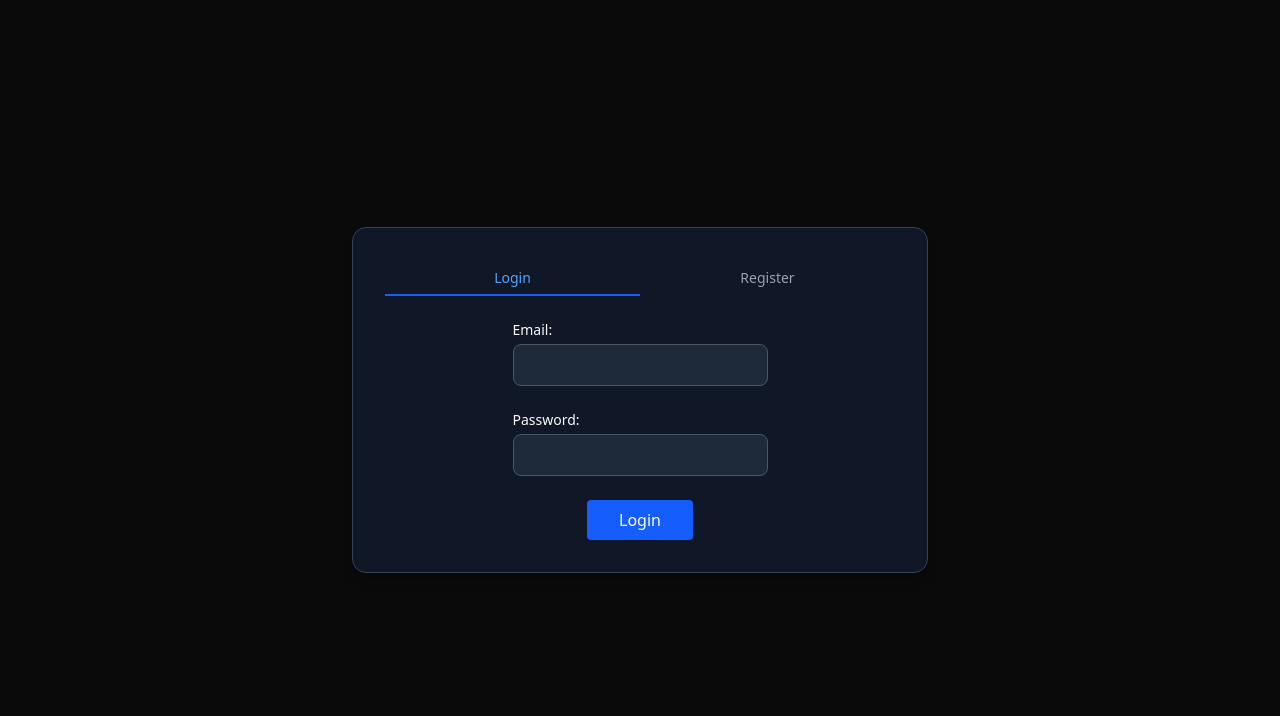
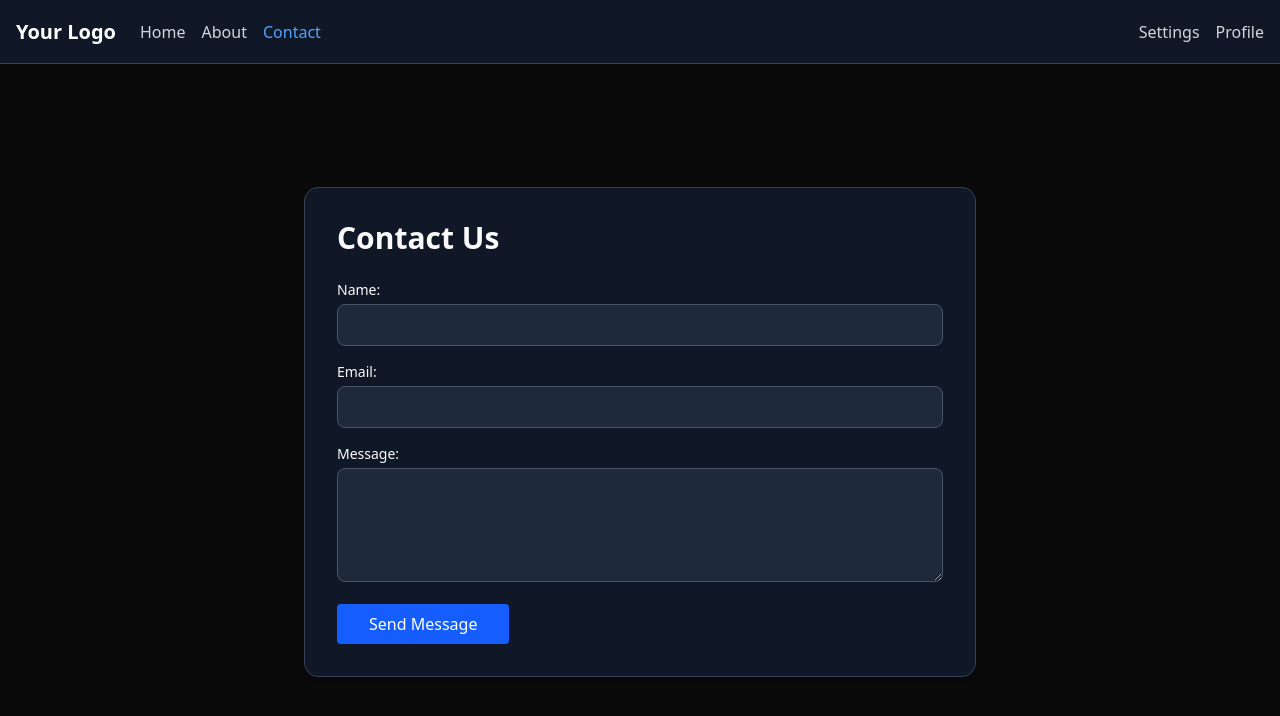
Before and after one commit to tamerugur/LearningStuff, a React (Vite) app in the folder frontend/: page /contact in a window 1280 px wide. Shown: the top 716 px of the page. Built offline with nearby package versions, Linux system fonts and the light colour scheme; no server answers.

Commit message:
ui bugfix and added react router

```diff
--- a/frontend/package.json
+++ b/frontend/package.json
@@ -20,6 +20,7 @@
     "react": "^19.1.0",
     "react-dom": "^19.1.0",
     "react-hook-form": "^7.57.0",
+    "react-router-dom": "^7.6.2",
     "tailwind-merge": "^3.3.0",
     "tailwindcss": "^4.1.8",
     "zod": "^3.25.51"
--- a/frontend/src/App.tsx
+++ b/frontend/src/App.tsx
@@ -1,13 +1,22 @@
-import { User } from './components/User'
+import { Header } from "./components/Header";
+import { Routes, Route } from "react-router-dom";
+import { Home } from "./pages/Home";
+import { About } from "./pages/About";
+import { Contact } from "./pages/Contact";
 
 function App() {
   return (
-    <div className="min-h-screen flex items-center justify-center bg-background text-foreground p-4">
-      <div className="p-8 shadow-lg rounded-xl border border-gray-200 dark:border-gray-700 bg-white dark:bg-gray-900 w-full max-w-xl">
-        <User />
-      </div>
+    <div className="min-h-screen bg-background text-foreground">
+      <Header />
+      <main className="pt-16">
+        <Routes>
+          <Route path="/" element={<Home />} />
+          <Route path="/about" element={<About />} />
+          <Route path="/contact" element={<Contact />} />
+        </Routes>
+      </main>
     </div>
-  )
+  );
 }
 
-export default App
+export default App;
--- /dev/null
+++ b/frontend/src/components/Header.tsx
@@ -0,0 +1,64 @@
+import { Link, useLocation } from "react-router-dom";
+
+export function Header() {
+  const location = useLocation();
+
+  const isActive = (path: string) => {
+    return location.pathname === path;
+  };
+
+  return (
+    <header className="fixed top-0 left-0 right-0 h-16 bg-white dark:bg-gray-900 border-b border-gray-200 dark:border-gray-700 z-50">
+      <div className="max-w-7xl mx-auto h-full px-4 flex items-center justify-between">
+        <div className="flex items-center gap-6">
+          <Link
+            to="/"
+            className="text-xl font-semibold text-gray-900 dark:text-white"
+          >
+            Your Logo
+          </Link>
+          <nav className="hidden sm:flex items-center gap-4">
+            <Link
+              to="/"
+              className={`transition ${
+                isActive("/")
+                  ? "text-blue-600 dark:text-blue-400"
+                  : "text-gray-600 hover:text-gray-900 dark:text-gray-300 dark:hover:text-white"
+              }`}
+            >
+              Home
+            </Link>
+            <Link
+              to="/about"
+              className={`transition ${
+                isActive("/about")
+                  ? "text-blue-600 dark:text-blue-400"
+                  : "text-gray-600 hover:text-gray-900 dark:text-gray-300 dark:hover:text-white"
+              }`}
+            >
+              About
+            </Link>
+            <Link
+              to="/contact"
+              className={`transition ${
+                isActive("/contact")
+                  ? "text-blue-600 dark:text-blue-400"
+                  : "text-gray-600 hover:text-gray-900 dark:text-gray-300 dark:hover:text-white"
+              }`}
+            >
+              Contact
+            </Link>
+          </nav>
+        </div>
+        <div className="flex items-center gap-4">
+          <button className="text-gray-600 hover:text-gray-900 dark:text-gray-300 dark:hover:text-white transition">
+            Settings
+          </button>
+          <button className="text-gray-600 hover:text-gray-900 dark:text-gray-300 dark:hover:text-white transition">
+            Profile
+          </button>
+        </div>
+      </div>
+    </header>
+  );
+}
--- a/frontend/src/components/User.tsx
+++ b/frontend/src/components/User.tsx
@@ -6,13 +6,28 @@ export function User() {
   const [activeTab, setActiveTab] = useState<"register" | "login">("login");
   const [direction, setDirection] = useState<"left" | "right">("left");
   const [contentHeight, setContentHeight] = useState<number>(0);
+  const [isMounted, setIsMounted] = useState(false);
   const loginRef = useRef<HTMLDivElement>(null);
   const registerRef = useRef<HTMLDivElement>(null);
 
   useEffect(() => {
+    const timer = setTimeout(() => {
+      setIsMounted(true);
+    }, 100);
+    return () => clearTimeout(timer);
+  }, []);
+
+  useEffect(() => {
     const activeRef = activeTab === "login" ? loginRef : registerRef;
     if (activeRef.current) {
+      const resizeObserver = new ResizeObserver(() => {
+        if (activeRef.current) {
+          setContentHeight(activeRef.current.scrollHeight);
+        }
+      });
+      resizeObserver.observe(activeRef.current);
       setContentHeight(activeRef.current.scrollHeight);
+      return () => resizeObserver.disconnect();
     }
   }, [activeTab]);
 
@@ -79,12 +94,18 @@ export function User() {
       </div>
 
       <div
-        className="transition-all duration-1100 ease-in-out overflow-hidden relative"
+        className={`relative overflow-hidden ${
+          isMounted ? "transition-height duration-300 ease-out" : ""
+        }`}
         style={{ height: contentHeight }}
       >
         <div
           ref={loginRef}
-          className={`absolute w-full transition-all duration-1100 ease-in-out ${
+          className={`absolute w-full ${
+            isMounted
+              ? "transition-[transform,opacity] duration-1100 ease-in-out"
+              : ""
+          } ${
             activeTab === "login"
               ? "translate-y-0 opacity-100"
               : "-translate-y-full opacity-0"
@@ -94,7 +115,11 @@ export function User() {
         </div>
         <div
           ref={registerRef}
-          className={`absolute w-full transition-all duration-1100 ease-in-out ${
+          className={`absolute w-full ${
+            isMounted
+              ? "transition-[transform,opacity] duration-1100 ease-in-out"
+              : ""
+          } ${
             activeTab === "register"
               ? "translate-y-0 opacity-100"
               : "translate-y-full opacity-0"
--- a/frontend/src/components/UserLogin.tsx
+++ b/frontend/src/components/UserLogin.tsx
@@ -5,7 +5,7 @@ export function UserLogin() {
         <div className="flex flex-col items-center gap-1">
           <div className="w-1/2">
             <label className="block mb-1 font-medium text-sm text-left">
-              Email:
+              Email/Username:
             </label>
             <input
               type="email"
--- a/frontend/src/main.tsx
+++ b/frontend/src/main.tsx
@@ -1,9 +1,10 @@
-import { StrictMode } from "react";
-import { createRoot } from "react-dom/client";
+import React from "react";
+import ReactDOM from "react-dom/client";
+import { BrowserRouter } from "react-router-dom";
 import { QueryClient, QueryClientProvider } from "@tanstack/react-query";
 import { ReactQueryDevtools } from "@tanstack/react-query-devtools";
+import App from "./App";
 import "./index.css";
-import App from "./App";
 
 const queryClient = new QueryClient({
   defaultOptions: {
@@ -13,11 +14,13 @@ const queryClient = new QueryClient({
   },
 });
 
-createRoot(document.getElementById("root")!).render(
-  <StrictMode>
+ReactDOM.createRoot(document.getElementById("root")!).render(
+  <React.StrictMode>
     <QueryClientProvider client={queryClient}>
-      <App />
+      <BrowserRouter>
+        <App />
+      </BrowserRouter>
       <ReactQueryDevtools initialIsOpen={false} />
     </QueryClientProvider>
-  </StrictMode>
+  </React.StrictMode>
 );
--- /dev/null
+++ b/frontend/src/pages/About.tsx
@@ -0,0 +1,17 @@
+export function About() {
+  return (
+    <div className="min-h-[calc(100vh-4rem)] flex items-center justify-center p-4">
+      <div className="p-8 shadow-lg rounded-xl border border-gray-200 dark:border-gray-700 bg-white dark:bg-gray-900 w-full max-w-2xl">
+        <h1 className="text-3xl font-bold mb-6">About Us</h1>
+        <p className="text-gray-600 dark:text-gray-300 mb-4">
+          Welcome to our platform! We're dedicated to providing the best user
+          experience and secure authentication system.
+        </p>
+        <p className="text-gray-600 dark:text-gray-300">
+          Our team is passionate about creating reliable and user-friendly
+          solutions that make a difference in people's lives.
+        </p>
+      </div>
+    </div>
+  );
+}
--- /dev/null
+++ b/frontend/src/pages/Contact.tsx
@@ -0,0 +1,38 @@
+export function Contact() {
+  return (
+    <div className="min-h-[calc(100vh-4rem)] flex items-center justify-center p-4">
+      <div className="p-8 shadow-lg rounded-xl border border-gray-200 dark:border-gray-700 bg-white dark:bg-gray-900 w-full max-w-2xl">
+        <h1 className="text-3xl font-bold mb-6">Contact Us</h1>
+        <form className="space-y-4">
+          <div>
+            <label className="block mb-1 font-medium text-sm">Name:</label>
+            <input
+              type="text"
+              className="w-full px-3 py-2 border rounded-md bg-white dark:bg-gray-800 border-gray-300 dark:border-gray-600"
+            />
+          </div>
+          <div>
+            <label className="block mb-1 font-medium text-sm">Email:</label>
+            <input
+              type="email"
+              className="w-full px-3 py-2 border rounded-md bg-white dark:bg-gray-800 border-gray-300 dark:border-gray-600"
+            />
+          </div>
+          <div>
+            <label className="block mb-1 font-medium text-sm">Message:</label>
+            <textarea
+              rows={4}
+              className="w-full px-3 py-2 border rounded-md bg-white dark:bg-gray-800 border-gray-300 dark:border-gray-600"
+            />
+          </div>
+          <button
+            type="submit"
+            className="bg-blue-600 text-white px-8 py-2 rounded hover:bg-blue-700 transition"
+          >
+            Send Message
+          </button>
+        </form>
+      </div>
+    </div>
+  );
+}
--- /dev/null
+++ b/frontend/src/pages/Home.tsx
@@ -0,0 +1,11 @@
+import { User } from "../components/User";
+
+export function Home() {
+  return (
+    <div className="min-h-[calc(100vh-4rem)] flex items-center justify-center p-4">
+      <div className="p-8 shadow-lg rounded-xl border border-gray-200 dark:border-gray-700 bg-white dark:bg-gray-900 w-full max-w-xl">
+        <User />
+      </div>
+    </div>
+  );
+}
```
Also changed, not shown: 1 other file (tests, documents, lock files or other folders).
